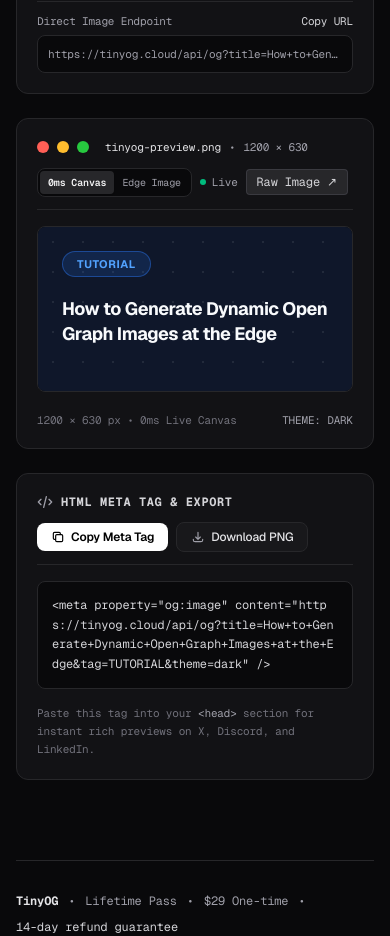
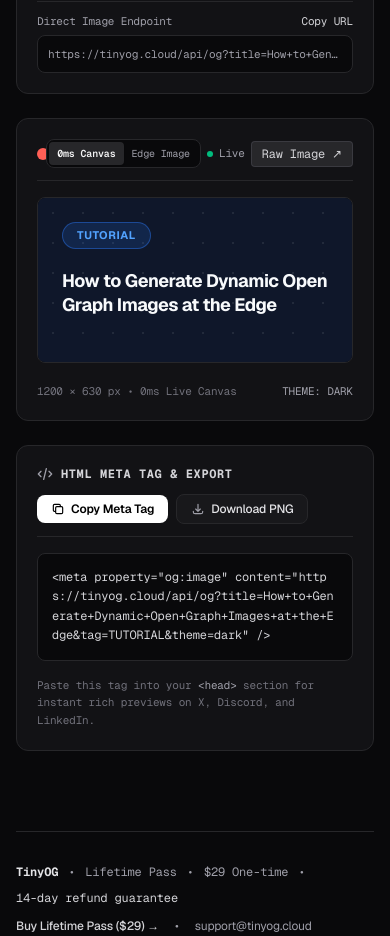
Before and after one commit to Nenemttin/og-image-generator, a Next.js app: page / in a window 390 px wide. Shown: the part 1320-2256 px from the top of the page. Built offline with nearby package versions, Linux system fonts and the light colour scheme.

Commit message:
fix(preview): prevent header control wrapping with whitespace-nowrap and shrink-0

```diff
--- a/src/components/preview/PreviewFrame.tsx
+++ b/src/components/preview/PreviewFrame.tsx
@@ -31,26 +31,29 @@ export function PreviewFrame({
   return (
     <div className="bg-[#121215] border border-[#27272a] rounded-xl p-5 sm:p-6 flex flex-col gap-4">
       {/* macOS Window Title Bar */}
-      <div className="flex flex-col sm:flex-row sm:items-center justify-between gap-3 border-b border-[#27272a] pb-3">
-        <div className="flex items-center gap-2">
-          <span className="w-3 h-3 rounded-full bg-[#ff5f56] inline-block" />
-          <span className="w-3 h-3 rounded-full bg-[#ffbd2e] inline-block" />
-          <span className="w-3 h-3 rounded-full bg-[#27c93f] inline-block" />
-          <span className="ml-2 font-mono text-[11px] text-zinc-400 flex items-center gap-2">
-            <span className="text-zinc-200">tinyog-preview.png</span>
-            <span>•</span>
-            <span>1200 × 630</span>
+      <div className="flex items-center justify-between gap-2 sm:gap-3 border-b border-[#27272a] pb-3 min-h-[40px]">
+        {/* Left: Window Dots & File Info */}
+        <div className="flex items-center gap-2 min-w-0">
+          <div className="flex items-center gap-1.5 shrink-0">
+            <span className="w-3 h-3 rounded-full bg-[#ff5f56] inline-block" />
+            <span className="w-3 h-3 rounded-full bg-[#ffbd2e] inline-block" />
+            <span className="w-3 h-3 rounded-full bg-[#27c93f] inline-block" />
+          </div>
+          <span className="ml-1 font-mono text-[11px] text-zinc-400 flex items-center gap-1.5 sm:gap-2 truncate whitespace-nowrap">
+            <span className="text-zinc-200 truncate">tinyog-preview.png</span>
+            <span className="shrink-0">•</span>
+            <span className="shrink-0">1200 × 630</span>
           </span>
         </div>
 
-        {/* View Mode Toggle & Status Indicators */}
-        <div className="flex items-center gap-2">
+        {/* Right: View Mode Toggle & Status Indicators */}
+        <div className="flex items-center gap-1.5 sm:gap-2 shrink-0 flex-nowrap">
           {/* Mode Switcher: 0ms Canvas vs Edge Image */}
-          <div className="flex items-center rounded-lg bg-zinc-950 p-0.5 border border-[#27272a] text-[10px] font-mono">
+          <div className="flex items-center rounded-lg bg-zinc-950 p-0.5 border border-[#27272a] text-[10px] font-mono shrink-0">
             <button
               type="button"
               onClick={() => setViewMode("canvas")}
-              className={`px-2 py-1 rounded transition-colors ${
+              className={`px-2 py-1 rounded transition-colors whitespace-nowrap ${
                 viewMode === "canvas"
                   ? "bg-zinc-800 text-zinc-100 font-semibold shadow-xs"
                   : "text-zinc-400 hover:text-zinc-200"
@@ -62,7 +65,7 @@ export function PreviewFrame({
             <button
               type="button"
               onClick={() => setViewMode("edge")}
-              className={`px-2 py-1 rounded transition-colors ${
+              className={`px-2 py-1 rounded transition-colors whitespace-nowrap ${
                 viewMode === "edge"
                   ? "bg-zinc-800 text-zinc-100 font-semibold shadow-xs"
                   : "text-zinc-400 hover:text-zinc-200"
@@ -74,9 +77,9 @@ export function PreviewFrame({
           </div>
 
           {viewMode === "edge" && isImageLoading ? (
-            <span className="text-[11px] text-zinc-400 flex items-center gap-1.5 font-mono">
+            <span className="text-[11px] text-zinc-400 flex items-center gap-1.5 font-mono whitespace-nowrap shrink-0">
               <svg
-                className="animate-spin h-3 w-3 text-zinc-400"
+                className="animate-spin h-3 w-3 text-zinc-400 shrink-0"
                 viewBox="0 0 24 24"
                 fill="none"
               >
@@ -97,12 +100,12 @@ export function PreviewFrame({
               Rendering...
             </span>
           ) : isDemoMode ? (
-            <span className="text-[10px] px-2 py-0.5 rounded bg-zinc-800 border border-zinc-700 text-zinc-300 font-mono uppercase tracking-wider">
-              PRO Demo
+            <span className="text-[10px] px-2 py-0.5 rounded bg-zinc-800 border border-zinc-700 text-zinc-300 font-mono font-medium uppercase tracking-wider whitespace-nowrap shrink-0 inline-flex items-center">
+              PRO DEMO
             </span>
           ) : (
-            <span className="text-[11px] text-zinc-400 flex items-center gap-1.5 font-mono">
-              <span className="w-1.5 h-1.5 rounded-full bg-emerald-500" />
+            <span className="text-[11px] text-zinc-400 flex items-center gap-1.5 font-mono whitespace-nowrap shrink-0">
+              <span className="w-1.5 h-1.5 rounded-full bg-emerald-500 shrink-0" />
               Live
             </span>
           )}
@@ -111,7 +114,7 @@ export function PreviewFrame({
             href={ogPath}
             target="_blank"
             rel="noopener noreferrer"
-            className="text-xs px-2.5 py-1 rounded bg-zinc-800 hover:bg-zinc-700 text-zinc-300 hover:text-white transition-colors border border-zinc-700/80 font-mono"
+            className="text-xs px-2.5 py-1 rounded bg-zinc-800 hover:bg-zinc-700 text-zinc-300 hover:text-white transition-colors border border-zinc-700/80 font-mono whitespace-nowrap shrink-0 inline-flex items-center"
             title="Open raw image in new tab"
           >
             Raw Image ↗
@@ -153,8 +156,8 @@ export function PreviewFrame({
 
         {/* Floating Pro Preview Badge */}
         {isDemoMode && (
-          <div className="absolute top-3 right-3 px-2.5 py-1 rounded bg-zinc-950/90 backdrop-blur-md border border-zinc-700 text-zinc-300 text-[10px] font-mono uppercase tracking-wider flex items-center gap-1.5 shadow-md pointer-events-none z-20">
-            <span className="w-1.5 h-1.5 rounded-full bg-zinc-400" />
+          <div className="absolute top-3 right-3 px-2.5 py-1 rounded bg-zinc-950/90 backdrop-blur-md border border-zinc-700 text-zinc-300 text-[10px] font-mono uppercase tracking-wider flex items-center gap-1.5 shadow-md pointer-events-none z-20 whitespace-nowrap shrink-0">
+            <span className="w-1.5 h-1.5 rounded-full bg-zinc-400 shrink-0" />
             <span>PRO Demo</span>
           </div>
         )}
```
